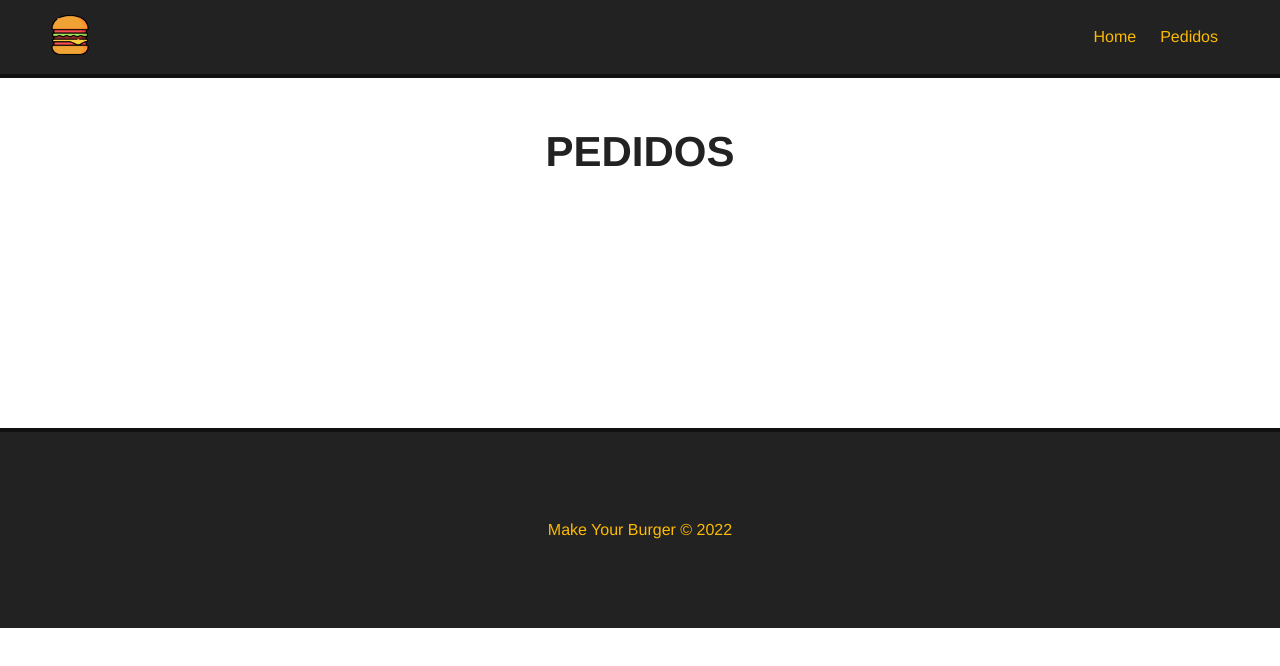
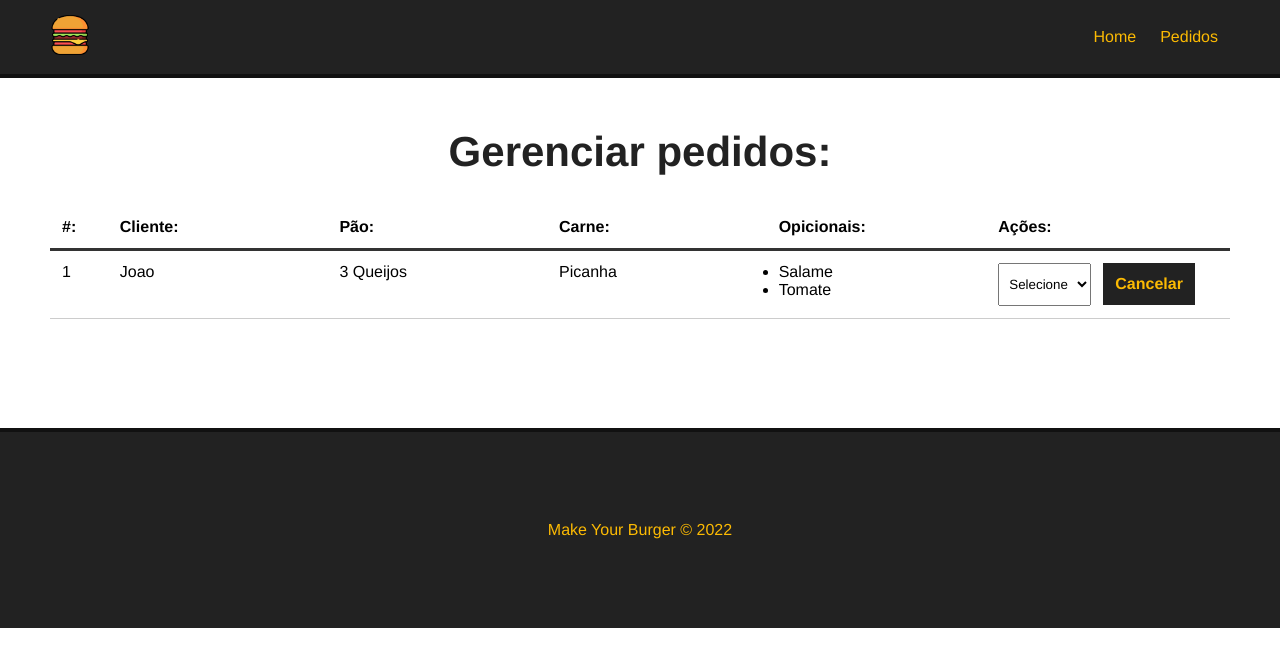
Before and after one commit to wagnerFaria/make-your-burger, a Vue app: page /pedidos in a window 1280 px wide. Shown: the top 666 px of the page. Built offline with nearby package versions, Linux system fonts and the light colour scheme.

Commit message:
Criando a tela de pedidos - Dashboard

```diff
--- /dev/null
+++ b/src/components/Dashboard.vue
@@ -0,0 +1,89 @@
+<template>
+  <div id="burger-table">
+    <div>
+      <div id="burger-table-heading">
+        <div class="order-id">#:</div>
+        <div>Cliente:</div>
+        <div>Pão:</div>
+        <div>Carne:</div>
+        <div>Opicionais:</div>
+        <div>Ações:</div>
+      </div>
+      <div id="burger-table-rows">
+        <div class="burger-table-row">
+          <div style="width: 5%" class="order-number">1</div>
+          <div>Joao</div>
+          <div>3 Queijos</div>
+          <div>Picanha</div>
+          <div>
+            <ul>
+              <li>Salame</li>
+              <li>Tomate</li>
+            </ul>
+          </div>
+          <div>
+            <select name="status" class="status">
+              <option value="">Selecione</option>
+            </select>
+            <button class="delete-btn">Cancelar</button>
+          </div>
+        </div>
+      </div>
+    </div>
+  </div>
+</template>
+<script>
+export default {
+  name: "Dashboard",
+};
+</script>
+<style scoped>
+#burger-table {
+  max-width: 1200px;
+  margin: 0 auto;
+}
+#burger-table-heading,
+#burger-table-rows,
+.burger-table-row {
+  display: flex;
+  flex-wrap: wrap;
+}
+#burger-table-heading {
+  font-weight: bold;
+  padding: 12px;
+  border-bottom: 3px solid #333;
+}
+.burger-table-row {
+  width: 100%;
+  padding: 12px;
+  border-bottom: 1px solid #ccc;
+}
+#burger-table-heading div,
+.burger-table-row div {
+  width: 19%;
+}
+#burger-table-heading .order-id,
+.burger-table-rows .order-number {
+  width: 5%;
+}
+select {
+  padding: 12px 6px;
+  margin-right: 12px;
+}
+.delete-btn {
+  background-color: #222;
+  color: #fcba03;
+  font-weight: bold;
+  border: 2px solid #222;
+  padding: 10px;
+  font-size: 16px;
+  margin: 0 auto;
+  cursor: pointer;
+  transition: 0.5s;
+}
+
+.delete-btn:hover {
+  background-color: transparent;
+  color: #222;
+}
+</style>
--- a/src/views/Pedidos.vue
+++ b/src/views/Pedidos.vue
@@ -1,11 +1,14 @@
 <template>
   <div class="main-container">
-    <h1>PEDIDOS</h1>
+    <h1>Gerenciar pedidos:</h1>
+    <Dashboard />
   </div>
 </template>
 <script>
+import Dashboard from "../components/Dashboard.vue";
 export default {
   name: "Pedidos",
+  components: { Dashboard },
 };
 </script>
 <style scoped></style>
```
